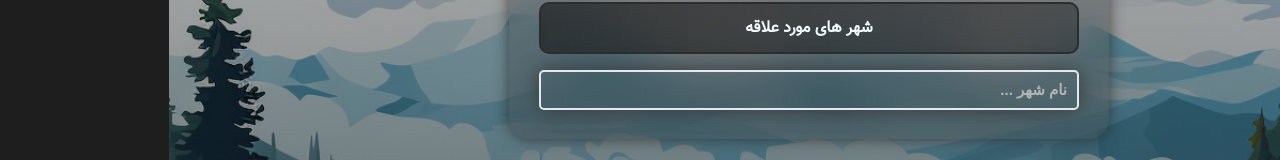
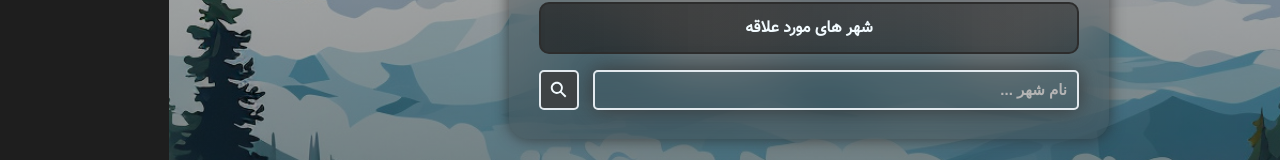
Before and after one commit to parsa-aslani/weather-application-web-, a React (Create React App) app: page / in a window 1280 px wide. Shown: the part 381-541 px from the top of the page. Built offline with nearby package versions, Linux system fonts and the light colour scheme.

Commit message:
add search button

```diff
--- a/src/components/Home.jsx
+++ b/src/components/Home.jsx
@@ -6,8 +6,10 @@ import ShowWeather from "./ShowWeather";
 import axios from "axios";
 // react icons
 import { BsEmojiGrin } from "react-icons/bs";
+import { IoSearchSharp } from "react-icons/io5";
 // react router
 import { Link } from "react-router-dom";
+import { toast } from "react-toastify";
 // set jsx
 const Home = () => {
   const API_KEY = "34af916d0ad9927afcf6e984258a2ab2";
@@ -68,6 +70,14 @@ const Home = () => {
       setsunset(null);
     }
   };
+  // check city
+  const checkcity = () => {
+    if (city) {
+      fetch_wether();
+    } else {
+      toast.error("مطفا نام شهر را وارد کنید");
+    }
+  };
   return (
     <div style={{ height: weather ? "auto" : "100vh" }} className="container">
       <div className="search-box">
@@ -79,14 +89,19 @@ const Home = () => {
               شهر های مورد علاقه
             </Link>
           </div>
+          <div className="search-input-box">
             <input
               type="text"
               placeholder="نام شهر ..."
               className="search-city"
               value={city}
               onChange={(e) => setcity(e.target.value)}
-            onKeyDown={(e) => (e.key === "Enter" ? fetch_wether() : null)}
+              onKeyDown={(e) => (e.key === "Enter" ? checkcity() : null)}
             />
+            <button className="search-button" onClick={checkcity}>
+              <IoSearchSharp />
+            </button>
+          </div>
         </div>
         {error ? (
           <div className="error">
--- a/src/global.css
+++ b/src/global.css
@@ -38,7 +38,7 @@ body {
 .weather,
 .loader-background {
   width: 340px;
-  height: 190px;
+  height: 200px;
   text-align: center;
   display: flex;
   flex-direction: column;
@@ -74,6 +74,11 @@ body {
   font-size: 1.3rem;
   color: var(--color-primary);
 }
+.search-input-box {
+  display: flex;
+  width: 90%;
+  justify-content: space-between;
+}
 .search-city {
   background-color: transparent;
   width: 90%;
@@ -87,6 +92,24 @@ body {
   border: 2px solid var(--color-secondary);
   box-shadow: 0px 0px 20px rgb(59, 59, 59);
   transition: all 0.3s ease-in-out;
+}
+.search-button {
+  margin-right: 0.5rem;
+  width: 40px;
+  height: 40px;
+  display: flex;
+  justify-content: center;
+  align-items: center;
+  font-size: 1.2rem;
+  border-radius: 5px;
+  border: 2px solid var(--color-secondary);
+  color: var(--color-primary);
+  background-color: rgba(60, 60, 60, 0.8);
+  transition: all 0.2s ease-in-out;
+}
+.search-button:hover {
+  border-radius: 100%;
+  background-color: rgba(74, 74, 74, 0.4);
 }
 .search-city::placeholder {
   color: rgb(180, 180, 180);
```
Lines whose indentation alone changed are shown as unchanged.
